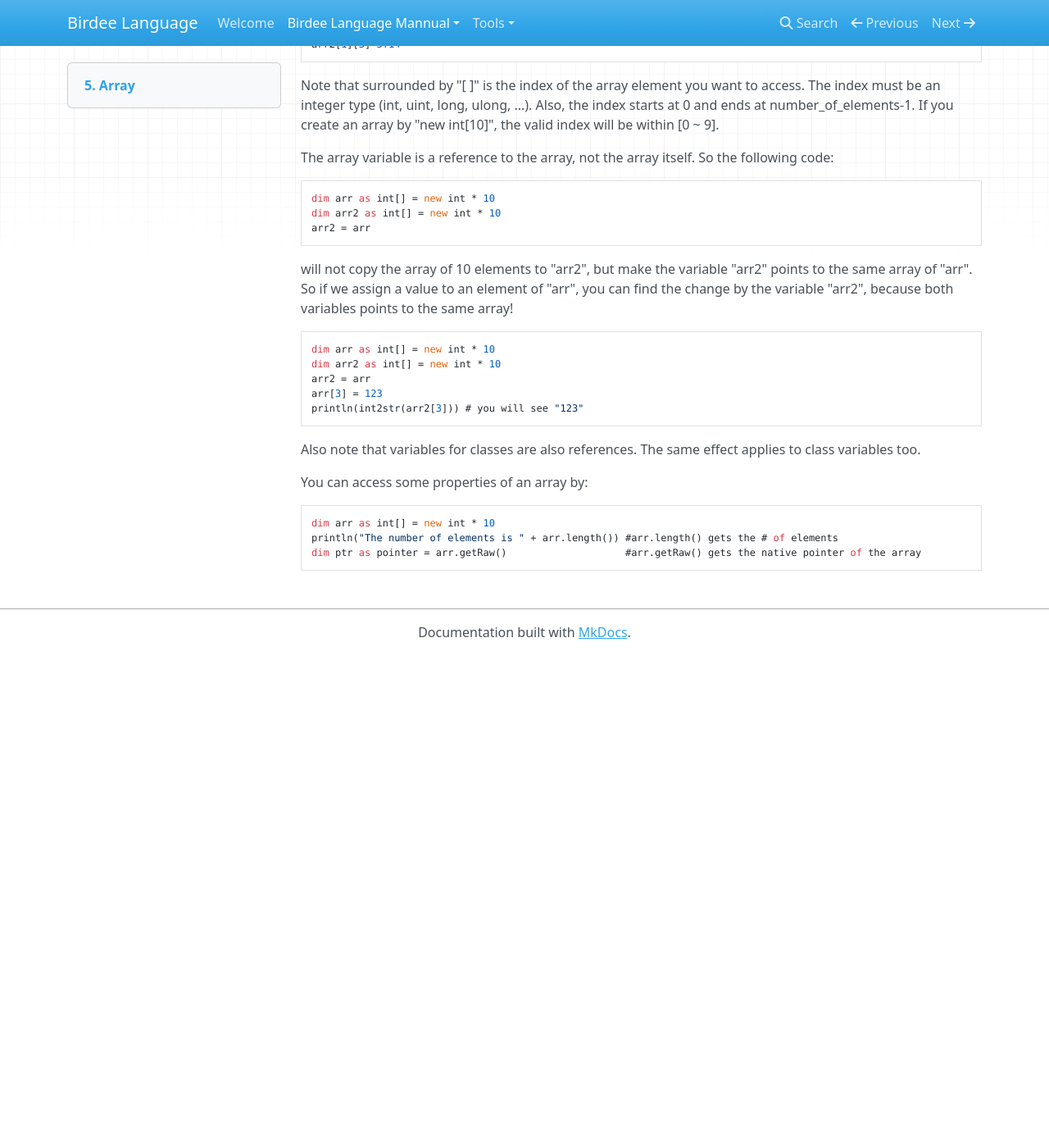
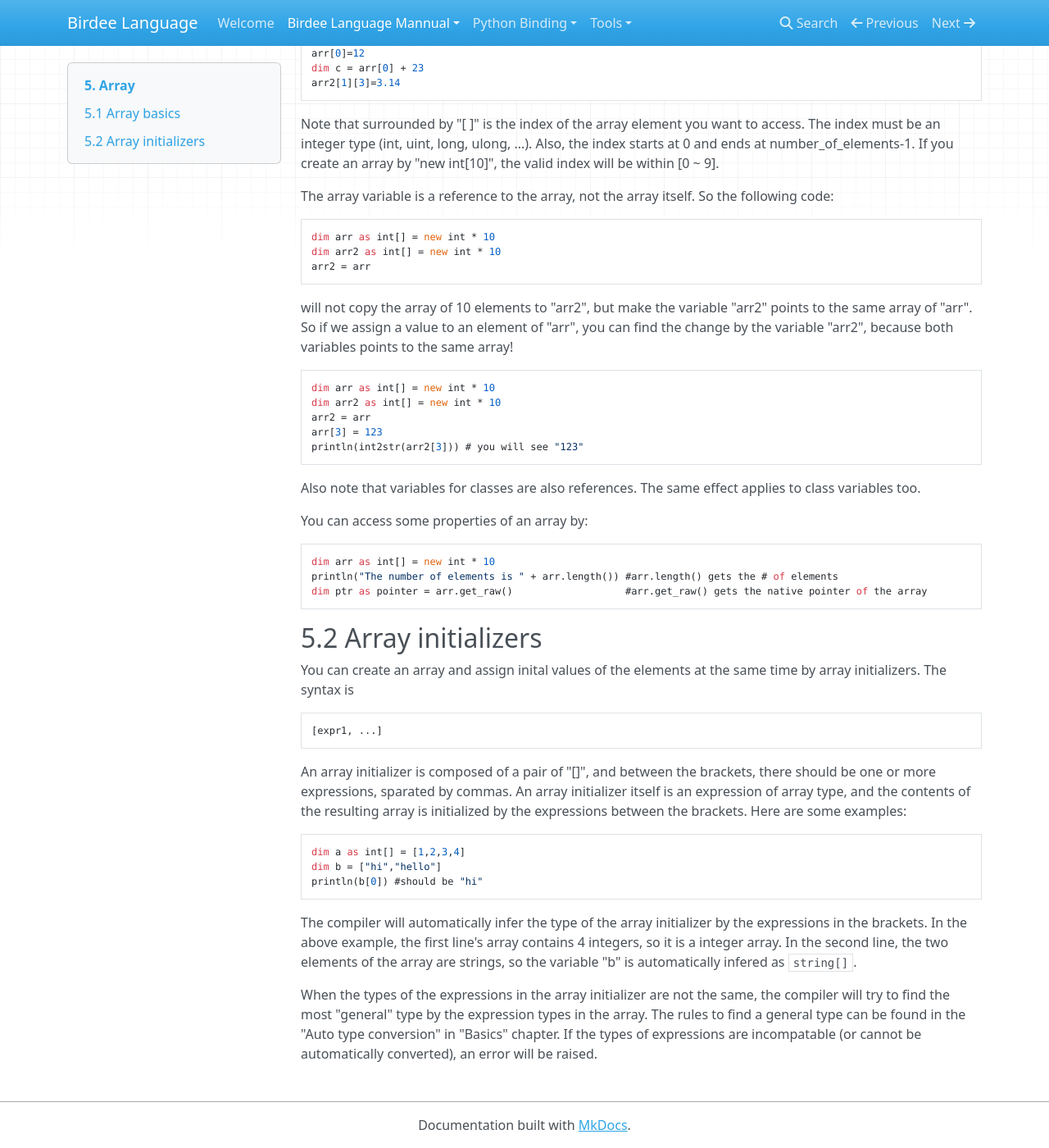
Before and after one commit to Birdee-lang/Doc, an MkDocs documentation site: the page built from docs/Birdee Language Mannual/0050Array.md, in a window 1280 px wide and 1400 px high, scrolled down 842 px. Shown: the whole window at 82% size. Built offline with MkDocs 1.6.1, drawn with Linux system fonts in a browser that asks for light colours; nearby versions of some CDN libraries; before the commit the page ends 1641 px from its top, so only the background shows below that.

````diff
--- a/docs/Birdee Language Mannual/0050Array.md
+++ b/docs/Birdee Language Mannual/0050Array.md
@@ -1,4 +1,6 @@
 # 5. Array
+
+## 5.1 Array basics
 
 An array is an sequential collection of values with the same type. To use an array type, you can append "[]" to other types and you will get a array of that type. See example:
 
@@ -73,5 +75,25 @@ You can access some properties of an array by:
 ```vb
 dim arr as int[] = new int * 10
 println("The number of elements is " + arr.length()) #arr.length() gets the # of elements
-dim ptr as pointer = arr.getRaw()                    #arr.getRaw() gets the native pointer of the array
+dim ptr as pointer = arr.get_raw()                   #arr.get_raw() gets the native pointer of the array
 ```
+
+## 5.2 Array initializers
+
+You can create an array and assign inital values of the elements at the same time by array initializers. The syntax is
+
+```vb
+[expr1, ...]
+```
+
+An array initializer is composed of a pair of "\[\]", and between the brackets, there should be one or more expressions, sparated by commas. An array initializer itself is an expression of array type, and the contents of the resulting array is initialized by the expressions between the brackets. Here are some examples:
+
+```vb
+dim a as int[] = [1,2,3,4]
+dim b = ["hi","hello"]
+println(b[0]) #should be "hi"
+```
+
+The compiler will automatically infer the type of the array initializer by the expressions in the brackets. In the above example, the first line's array contains 4 integers, so it is a integer array. In the second line, the two elements of the array are strings, so the variable "b" is automatically infered as `string[]`.
+
+When the types of the expressions in the array initializer are not the same, the compiler will try to find the most "general" type by the expression types in the array. The rules to find a general type can be found in the "Auto type conversion" in "Basics" chapter. If the types of expressions are incompatable (or cannot be automatically converted), an error will be raised.
````
Also changed, not shown: docs/Birdee Language Mannual/0020Basics.md (+3 -1 lines), docs/Birdee Language Mannual/0080Template.md (+4 -0 lines), docs/Birdee Language Mannual/0100Cpp.md (+3 -3 lines), docs/Birdee Language Mannual/0110Functional.md (+3 -3 lines), docs/Python Binding/0010.Overview.md (added, +58 -0 lines).
